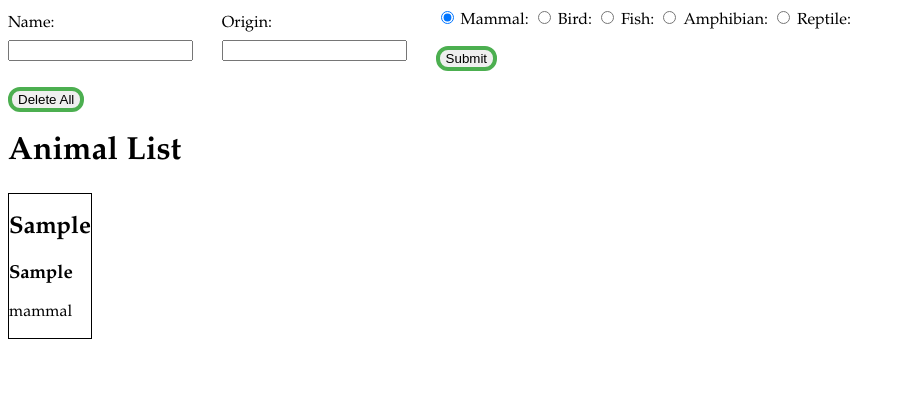
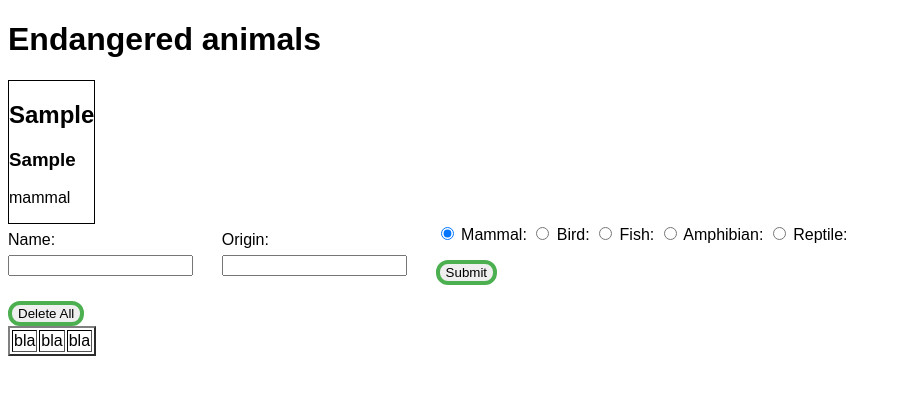
Before and after one commit to Jo-Malo/DOM_weekend_homework, a plain HTML site: page index.html in a window 1280 px wide. Both pictures are taken after typing "Sample", "Sample" into the empty fields and a click on the button "Submit". Shown: the whole page, without its empty margins (0-905 px from the left). Drawn offline with Linux system fonts and the light colour scheme.

Commit message:
play with table element

```diff
--- a/css/main.css
+++ b/css/main.css
@@ -1,5 +1,5 @@
 body {
-  font-family: Palatino;
+  font-family: 'Montserrat', sans-serif;
 }
 
 #form-wrapper {
@@ -27,6 +27,12 @@ button, input[type="submit"] {
   border: 4px solid #4CAF50;
 }
 
+/* button, input [type="click"] {
+  margin-top: 1rem;
+  border-radius: 12px;
+  border: 4px solid #ff0000;
+} */
+
 #animal-list {
   display: flex;
   flex-wrap: wrap;
--- a/index.html
+++ b/index.html
@@ -7,6 +7,9 @@
     <script src="js/app.js"></script>
   </head>
   <body>
+    <h1>Endangered animals</h1>
+    <div id="animal-list"></div>
+
     <form id="new-item-form">
       <div id="form-wrapper">
         <div class="form-item">
@@ -42,8 +45,10 @@
     <label for="familyChoice5">Reptile</label>
   </div>
   <div>
-    <button type="submit">Submit</button>
+    <button type="submit" onclick="generate_table()">Submit</button>
   </div>
+
+  <!-- <input type="button" value="Generate a table." onclick="generate_table()"> -->
 
   <!--for drop down menu
           <!- <label for="family" class="primary">Family</label>
@@ -60,11 +65,13 @@
       </div>
       <!-- <input type="submit" value="save"/> -->
     </form>
+
     <div>
-    <button id="delete-all">Delete All</button>
+    <button type="click" id="delete-all">Delete All</button>
     </div>
-    <h1>Animal List</h1>
-    <div id="animal-list"></div>
+
+
+
 
   </body>
 </html>
--- a/js/app.js
+++ b/js/app.js
@@ -30,6 +30,40 @@ const createAnimalListItem = function (form) {
   return animalListItem;
 }
 
+
+
+
+function generate_table() {
+  var body = document.getElementsByTagName('body')[0];
+
+
+  var tbl = document.createElement('table');
+  var tblBody = document.createElement('tbody');
+  tblBody.classList.add('animal-list-item');
+
+
+  for (var i = 0; i < 1; i++) {
+    var row = document.createElement('tr');
+
+    for (var j = 0; j < 3; j++) {
+      var cell = document.createElement('td');
+      var cellText = document.createTextNode('bla');
+      cell.appendChild(cellText);
+      row.appendChild(cell);
+    }
+
+
+    tblBody.appendChild(row);
+  }
+
+  tbl.appendChild(tblBody);
+  body.appendChild(tbl);
+  tbl.setAttribute('border', '2');
+}
+
+
+
+
 const buildElement = function (tag, value) {
   const element = document.createElement(tag);
   element.textContent = value;
```
